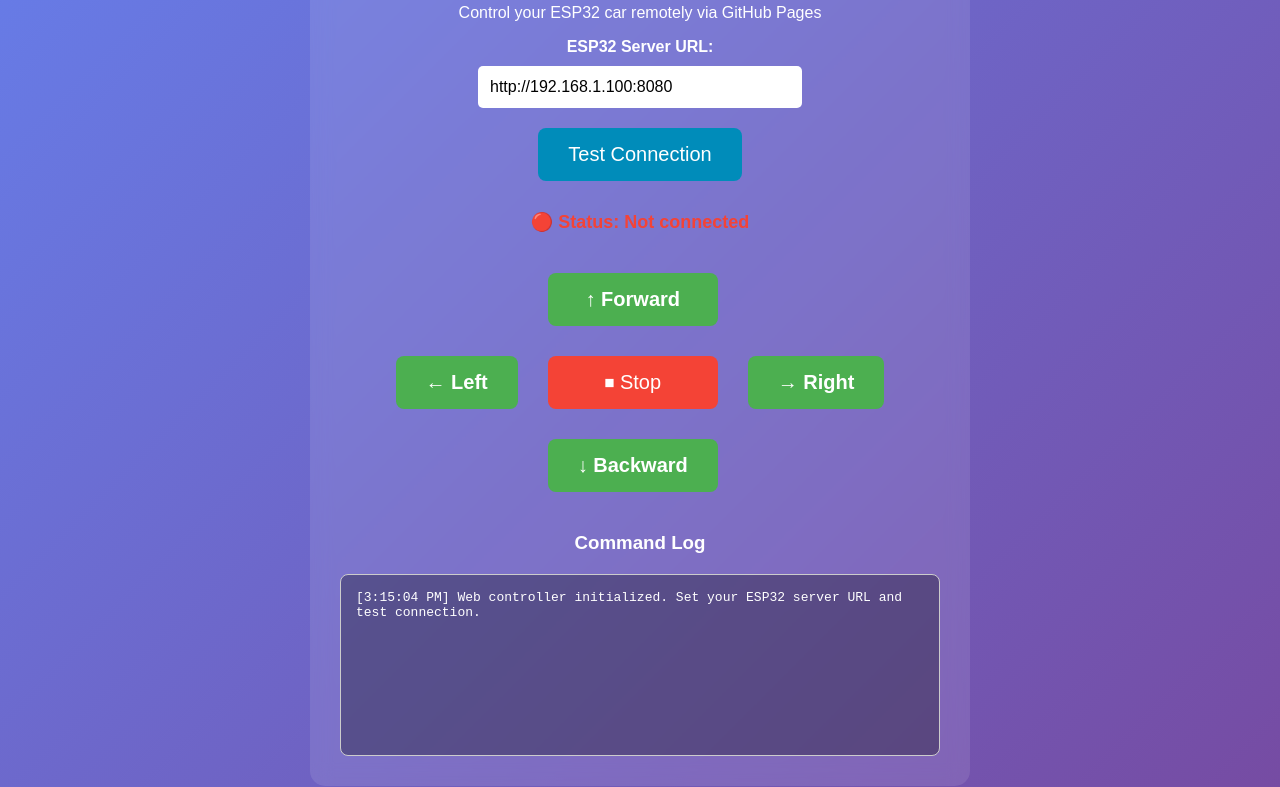
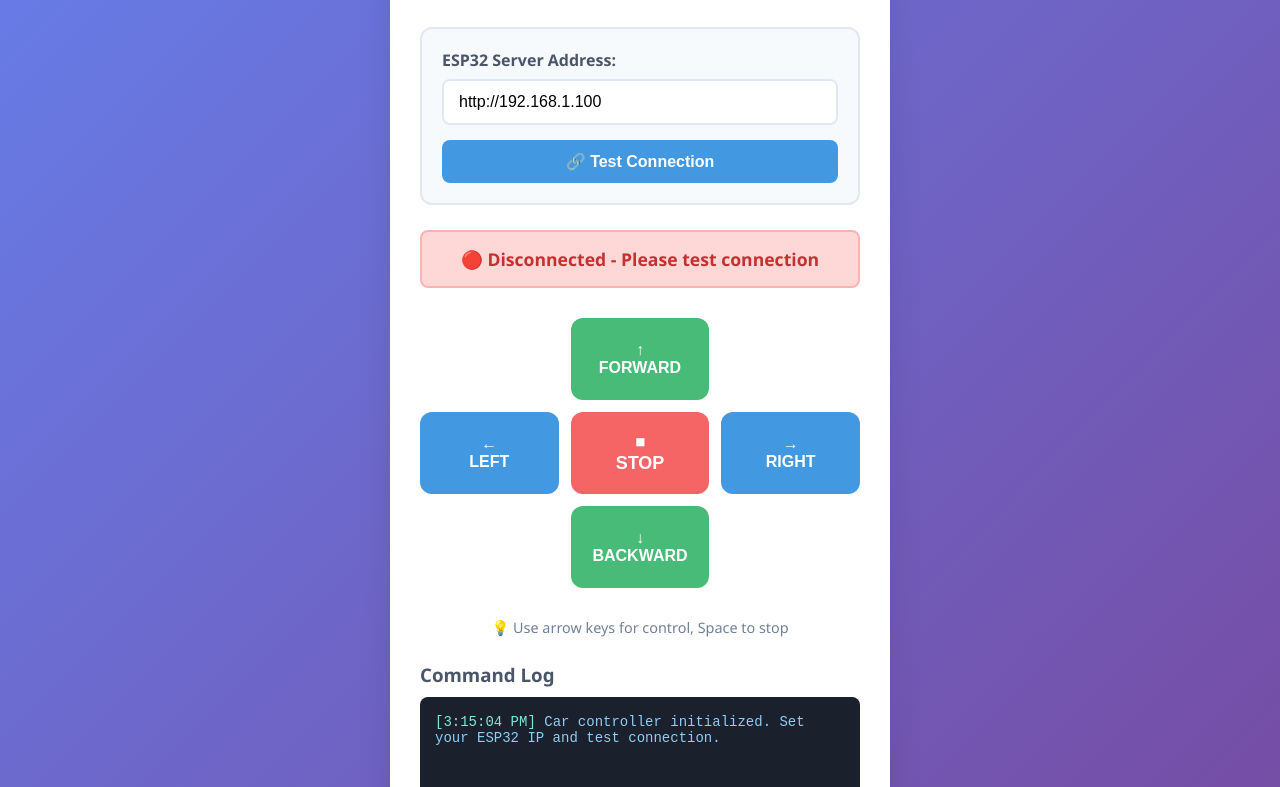
Before and after one commit to kotaAnuj/aibotcar, a plain HTML site: page index.html in a window 1280 px wide. Shown: the part 135-922 px from the top of the page. Drawn offline with Linux system fonts and the light colour scheme.

Commit message:
Update index.html

```diff
--- a/index.html
+++ b/index.html
@@ -1,195 +1,375 @@
 <!DOCTYPE html>
-<html>
+<html lang="en">
 <head>
-  <title>ESP32 Car Control</title>
+    <meta charset="UTF-8">
+    <meta name="viewport" content="width=device-width, initial-scale=1.0">
+    <title>ESP32 Car Controller</title>
     <style>
+        * {
+            margin: 0;
+            padding: 0;
+            box-sizing: border-box;
+        }
+
         body {
+            font-family: 'Segoe UI', Tahoma, Geneva, Verdana, sans-serif;
+            background: linear-gradient(135deg, #667eea 0%, #764ba2 100%);
+            min-height: 100vh;
+            padding: 20px;
+            color: #333;
+        }
+
+        .container {
+            max-width: 500px;
+            margin: 0 auto;
+            background: white;
+            border-radius: 20px;
+            padding: 30px;
+            box-shadow: 0 15px 35px rgba(0, 0, 0, 0.1);
+        }
+
+        .header {
             text-align: center;
-      font-family: Arial;
+            margin-bottom: 30px;
+        }
+
+        .header h1 {
+            color: #4a5568;
+            margin-bottom: 10px;
+            font-size: 2.2em;
+        }
+
+        .header p {
+            color: #718096;
+            font-size: 1.1em;
+        }
+
+        .connection-section {
+            background: #f7fafc;
             padding: 20px;
-      background: linear-gradient(135deg, #667eea 0%, #764ba2 100%);
+            border-radius: 12px;
+            margin-bottom: 25px;
+            border: 2px solid #e2e8f0;
+        }
+
+        .connection-section label {
+            display: block;
+            margin-bottom: 8px;
+            font-weight: 600;
+            color: #4a5568;
+        }
+
+        .url-input {
+            width: 100%;
+            padding: 12px 15px;
+            border: 2px solid #e2e8f0;
+            border-radius: 8px;
+            font-size: 16px;
+            margin-bottom: 15px;
+            transition: border-color 0.3s;
+        }
+
+        .url-input:focus {
+            outline: none;
+            border-color: #4299e1;
+        }
+
+        .test-btn {
+            width: 100%;
+            padding: 12px;
+            background: #4299e1;
             color: white;
-      min-height: 100vh;
-    }
-    .container {
-      max-width: 600px;
-      margin: 0 auto;
-      background: rgba(255,255,255,0.1);
-      padding: 30px;
-      border-radius: 15px;
-      backdrop-filter: blur(10px);
-    }
-    button {
-      padding: 15px 30px;
-      font-size: 20px;
-      margin: 10px;
             border: none;
             border-radius: 8px;
+            font-size: 16px;
+            font-weight: 600;
             cursor: pointer;
-      transition: all 0.3s ease;
+            transition: background 0.3s;
         }
+
+        .test-btn:hover {
+            background: #3182ce;
+        }
+
+        .status {
+            text-align: center;
+            padding: 15px;
+            border-radius: 8px;
+            margin: 20px 0;
+            font-weight: 600;
+            font-size: 1.1em;
+        }
+
+        .status.connected {
+            background: #c6f6d5;
+            color: #276749;
+            border: 2px solid #9ae6b4;
+        }
+
+        .status.disconnected {
+            background: #fed7d7;
+            color: #c53030;
+            border: 2px solid #feb2b2;
+        }
+
+        .controls-grid {
+            display: grid;
+            grid-template-columns: repeat(3, 1fr);
+            grid-template-rows: repeat(3, 1fr);
+            gap: 12px;
+            margin: 30px 0;
+        }
+
         .control-btn {
-      background: #4CAF50;
-      color: white;
-      font-weight: bold;
+            padding: 20px 10px;
+            border: none;
+            border-radius: 12px;
+            font-size: 16px;
+            font-weight: 600;
+            cursor: pointer;
+            transition: all 0.2s;
+            display: flex;
+            flex-direction: column;
+            align-items: center;
+            justify-content: center;
+            min-height: 80px;
         }
-    .control-btn:hover {
-      background: #45a049;
-      transform: scale(1.05);
+
+        .control-btn:active {
+            transform: scale(0.95);
         }
-    .stop-btn {
-      background: #f44336;
+
+        .control-btn.forward {
+            grid-column: 2;
+            grid-row: 1;
+            background: #48bb78;
             color: white;
         }
-    .stop-btn:hover {
-      background: #da190b;
-      transform: scale(1.05);
-    }
-    .test-btn {
-      background: #008CBA;
+
+        .control-btn.backward {
+            grid-column: 2;
+            grid-row: 3;
+            background: #48bb78;
             color: white;
         }
-    .test-btn:hover {
-      background: #007B9A;
+
+        .control-btn.left {
+            grid-column: 1;
+            grid-row: 2;
+            background: #4299e1;
+            color: white;
         }
-    #status {
-      margin: 20px;
+
+        .control-btn.right {
+            grid-column: 3;
+            grid-row: 2;
+            background: #4299e1;
+            color: white;
+        }
+
+        .control-btn.stop {
+            grid-column: 2;
+            grid-row: 2;
+            background: #f56565;
+            color: white;
             font-size: 18px;
-      font-weight: bold;
         }
-    .connected { color: #4CAF50; }
-    .disconnected { color: #f44336; }
-    input {
-      padding: 12px;
-      font-size: 16px;
-      border: none;
-      border-radius: 5px;
-      width: 300px;
-      margin: 10px;
+
+        .control-btn:hover {
+            filter: brightness(110%);
         }
+
+        .log-section {
+            margin-top: 25px;
+        }
+
+        .log-section h3 {
+            margin-bottom: 10px;
+            color: #4a5568;
+        }
+
         #log {
-      background: rgba(0,0,0,0.3);
-      color: #fff;
+            background: #1a202c;
+            color: #cbd5e0;
+            padding: 15px;
             border-radius: 8px;
-      margin-top: 20px;
+            min-height: 150px;
+            max-height: 200px;
+            overflow-y: auto;
+            font-family: 'Courier New', monospace;
+            font-size: 14px;
         }
-    .controls-grid {
-      display: grid;
-      grid-template-areas:
-        ". forward ."
-        "left stop right"
-        ". backward .";
-      gap: 10px;
-      justify-content: center;
-      margin: 30px 0;
+
+        .log-entry {
+            margin-bottom: 5px;
+            padding: 2px 0;
         }
-    #forward { grid-area: forward; }
-    #left { grid-area: left; }
-    #stop { grid-area: stop; }
-    #right { grid-area: right; }
-    #backward { grid-area: backward; }
+
+        .log-time {
+            color: #81e6d9;
+        }
+
+        .log-success {
+            color: #68d391;
+        }
+
+        .log-error {
+            color: #fc8181;
+        }
+
+        .log-info {
+            color: #90cdf4;
+        }
+
+        .keyboard-hint {
+            text-align: center;
+            margin-top: 15px;
+            color: #718096;
+            font-size: 0.9em;
+        }
     </style>
 </head>
 <body>
     <div class="container">
+        <div class="header">
             <h1>🚗 ESP32 Car Controller</h1>
-    <p>Control your ESP32 car remotely via GitHub Pages</p>
+            <p>Control your car remotely via WiFi</p>
+        </div>
 
         <div class="connection-section">
-      <label><strong>ESP32 Server URL:</strong></label><br>
-      <input type="text" id="serverUrl" placeholder="http://192.168.1.100:8080" value="http://192.168.1.100:8080">
-      <br>
-      <button class="test-btn" onclick="testConnection()">Test Connection</button>
+            <label for="serverUrl">ESP32 Server Address:</label>
+            <input type="text" id="serverUrl" class="url-input"
+                   placeholder="http://192.168.1.100"
+                   value="http://192.168.1.100">
+            <button class="test-btn" onclick="testConnection()">
+                🔗 Test Connection
+            </button>
         </div>
 
-    <p id="status" class="disconnected">🔴 Status: Not connected</p>
+        <div id="status" class="status disconnected">
+            🔴 Disconnected - Please test connection
+        </div>
 
         <div class="controls-grid">
-      <button id="forward" class="control-btn" onclick="sendCommand('forward')">↑ Forward</button>
-      <button id="left" class="control-btn" onclick="sendCommand('left')">← Left</button>
-      <button id="stop" class="stop-btn" onclick="sendCommand('stop')">⏹ Stop</button>
-      <button id="right" class="control-btn" onclick="sendCommand('right')">→ Right</button>
-      <button id="backward" class="control-btn" onclick="sendCommand('backward')">↓ Backward</button>
+            <button class="control-btn forward" onclick="sendCommand('FORWARD')">
+                ↑<span>FORWARD</span>
+            </button>
+            <button class="control-btn backward" onclick="sendCommand('BACKWARD')">
+                ↓<span>BACKWARD</span>
+            </button>
+            <button class="control-btn left" onclick="sendCommand('LEFT')">
+                ←<span>LEFT</span>
+            </button>
+            <button class="control-btn right" onclick="sendCommand('RIGHT')">
+                →<span>RIGHT</span>
+            </button>
+            <button class="control-btn stop" onclick="sendCommand('STOP')">
+                ⏹<span>STOP</span>
+            </button>
         </div>
 
-    <div>
+        <div class="keyboard-hint">
+            💡 Use arrow keys for control, Space to stop
+        </div>
+
+        <div class="log-section">
             <h3>Command Log</h3>
-      <div id="log" style="border:1px solid #ccc; padding:15px; min-height:150px; text-align:left; font-family: monospace;"></div>
+            <div id="log"></div>
         </div>
     </div>
 
     <script>
         let isConnected = false;
+        let serverBaseUrl = '';
 
         function log(message, type = 'info') {
             const logDiv = document.getElementById('log');
             const timestamp = new Date().toLocaleTimeString();
-      const color = type === 'error' ? '#ff6b6b' : type === 'success' ? '#51cf66' : '#fff';
-      logDiv.innerHTML += `<span style="color: ${color}">[${timestamp}] ${message}</span><br>`;
+            const typeClass = `log-${type}`;
+
+            const logEntry = document.createElement('div');
+            logEntry.className = 'log-entry';
+            logEntry.innerHTML = `
+                <span class="log-time">[${timestamp}]</span>
+                <span class="${typeClass}">${message}</span>
+            `;
+
+            logDiv.appendChild(logEntry);
             logDiv.scrollTop = logDiv.scrollHeight;
         }
 
         async function testConnection() {
-      const url = document.getElementById('serverUrl').value.trim();
-      if (!url) {
-        alert('Please enter server URL');
+            serverBaseUrl = document.getElementById('serverUrl').value.trim();
+
+            if (!serverBaseUrl) {
+                alert('Please enter the ESP32 server URL');
                 return;
             }
 
-      log(`Testing connection to: ${url}`, 'info');
+            log(`Testing connection to: ${serverBaseUrl}`, 'info');
+
+            const statusDiv = document.getElementById('status');
+            const testBtn = document.querySelector('.test-btn');
+
+            // Update UI to show testing state
+            testBtn.textContent = '🔄 Testing...';
+            testBtn.disabled = true;
 
             try {
                 const controller = new AbortController();
                 const timeoutId = setTimeout(() => controller.abort(), 5000);
 
-        const response = await fetch(url + '/ping', {
+                const response = await fetch(`${serverBaseUrl}/control`, {
+                    method: 'POST',
+                    headers: {
+                        'Content-Type': 'application/json',
+                    },
+                    body: JSON.stringify({ command: 'TEST' }),
                     signal: controller.signal
                 });
 
                 clearTimeout(timeoutId);
 
                 if (response.ok) {
-          const data = await response.text();
-          document.getElementById('status').textContent = '🟢 Status: Connected to ESP32';
-          document.getElementById('status').className = 'connected';
+                    const data = await response.json();
+                    statusDiv.textContent = '🟢 Connected to ESP32 Car';
+                    statusDiv.className = 'status connected';
                     isConnected = true;
-          log('Successfully connected to ESP32 server!', 'success');
+                    log(`Success! Car is ready - ${data.message}`, 'success');
                 } else {
-          throw new Error(`Server responded with status: ${response.status}`);
+                    throw new Error(`HTTP ${response.status}`);
                 }
             } catch (error) {
-        document.getElementById('status').textContent = '🔴 Status: Connection failed';
-        document.getElementById('status').className = 'disconnected';
+                statusDiv.textContent = '🔴 Connection failed';
+                statusDiv.className = 'status disconnected';
                 isConnected = false;
 
                 if (error.name === 'AbortError') {
-          log('Connection timeout - Server not responding', 'error');
+                    log('❌ Connection timeout - ESP32 not responding', 'error');
                 } else {
-          log('Connection failed: ' + error.message, 'error');
+                    log(`❌ Connection failed: ${error.message}`, 'error');
                 }
+            } finally {
+                testBtn.textContent = '🔗 Test Connection';
+                testBtn.disabled = false;
             }
         }
 
         async function sendCommand(command) {
             if (!isConnected) {
-        alert('Please test connection first!');
+                alert('Please test the connection first!');
                 return;
             }
 
-      const baseUrl = document.getElementById('serverUrl').value.trim();
-      if (!baseUrl) {
-        alert('Please set server URL first');
-        return;
-      }
+            const button = event?.target || document.querySelector(`.control-btn`);
 
             // Visual feedback
-      const button = event.target;
-      const originalText = button.textContent;
-      button.textContent = '⏳ Sending...';
+            const originalContent = button.innerHTML;
+            button.innerHTML = '⏳';
             button.disabled = true;
 
             try {
-        const response = await fetch(baseUrl + '/command', {
+                const response = await fetch(`${serverBaseUrl}/control`, {
                     method: 'POST',
                     headers: {
                         'Content-Type': 'application/json',
@@ -198,20 +378,20 @@
                 });
 
                 if (response.ok) {
-          const data = await response.text();
-          log(`Command sent: ${command} - Response: ${data}`, 'success');
+                    const data = await response.json();
+                    log(`✓ Sent: ${command} - ${data.message}`, 'success');
                 } else {
                     throw new Error(`HTTP ${response.status}`);
                 }
             } catch (error) {
-        log(`Error sending command '${command}': ${error.message}`, 'error');
-        document.getElementById('status').textContent = '🔴 Status: Connection lost';
-        document.getElementById('status').className = 'disconnected';
+                log(`✗ Failed to send ${command}: ${error.message}`, 'error');
+                document.getElementById('status').textContent = '🔴 Connection lost';
+                document.getElementById('status').className = 'status disconnected';
                 isConnected = false;
             } finally {
-        // Restore button
+                // Restore button after short delay
                 setTimeout(() => {
-          button.textContent = originalText;
+                    button.innerHTML = originalContent;
                     button.disabled = false;
                 }, 500);
             }
@@ -223,26 +403,30 @@
 
             switch(e.key) {
                 case 'ArrowUp':
-          sendCommand('forward');
+                    e.preventDefault();
+                    sendCommand('FORWARD');
                     break;
                 case 'ArrowLeft':
-          sendCommand('left');
+                    e.preventDefault();
+                    sendCommand('LEFT');
                     break;
                 case 'ArrowRight':
-          sendCommand('right');
+                    e.preventDefault();
+                    sendCommand('RIGHT');
                     break;
                 case 'ArrowDown':
-          sendCommand('backward');
+                    e.preventDefault();
+                    sendCommand('BACKWARD');
                     break;
                 case ' ':
                     e.preventDefault();
-          sendCommand('stop');
+                    sendCommand('STOP');
                     break;
             }
         });
 
-    // Initial log
-    log('Web controller initialized. Set your ESP32 server URL and test connection.', 'info');
+        // Initial log message
+        log('Car controller initialized. Set your ESP32 IP and test connection.', 'info');
     </script>
 </body>
 </html>
```
Lines whose indentation alone changed are shown as unchanged.
